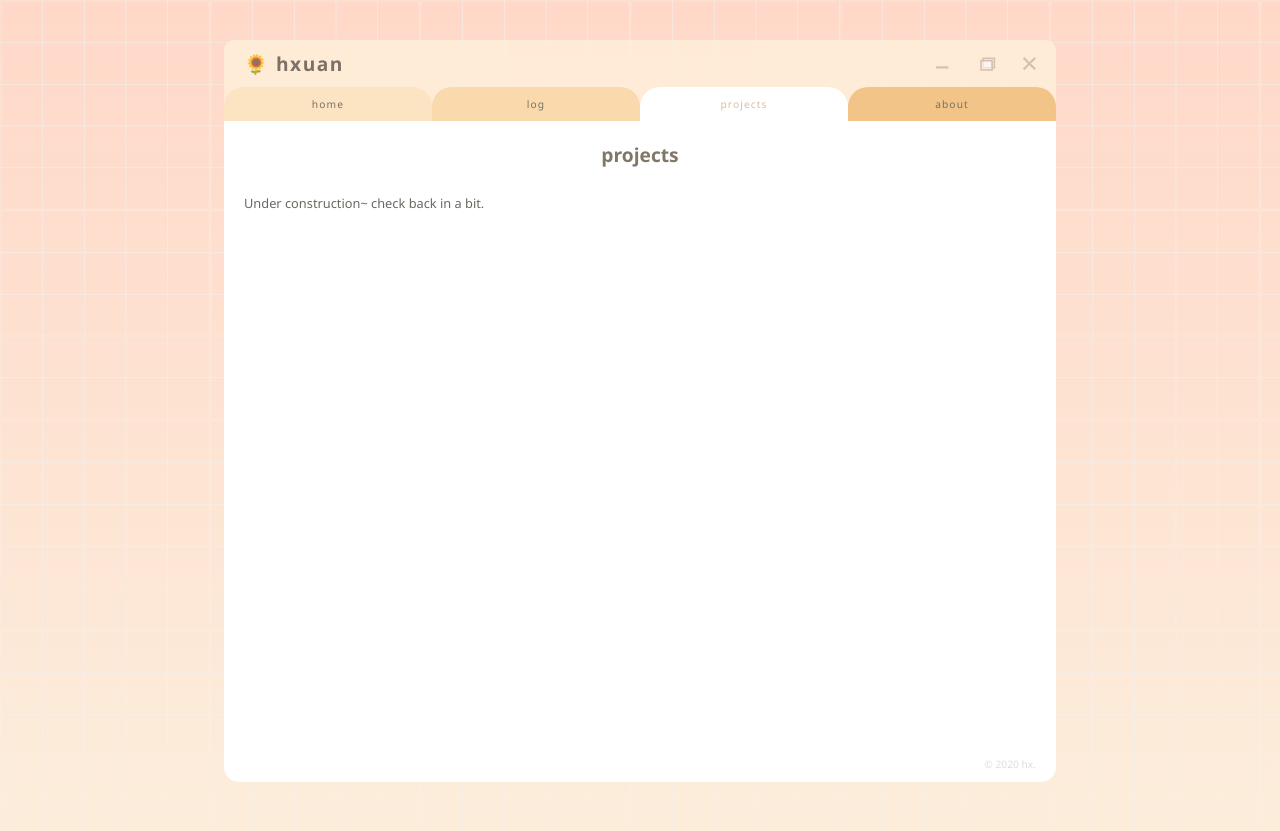
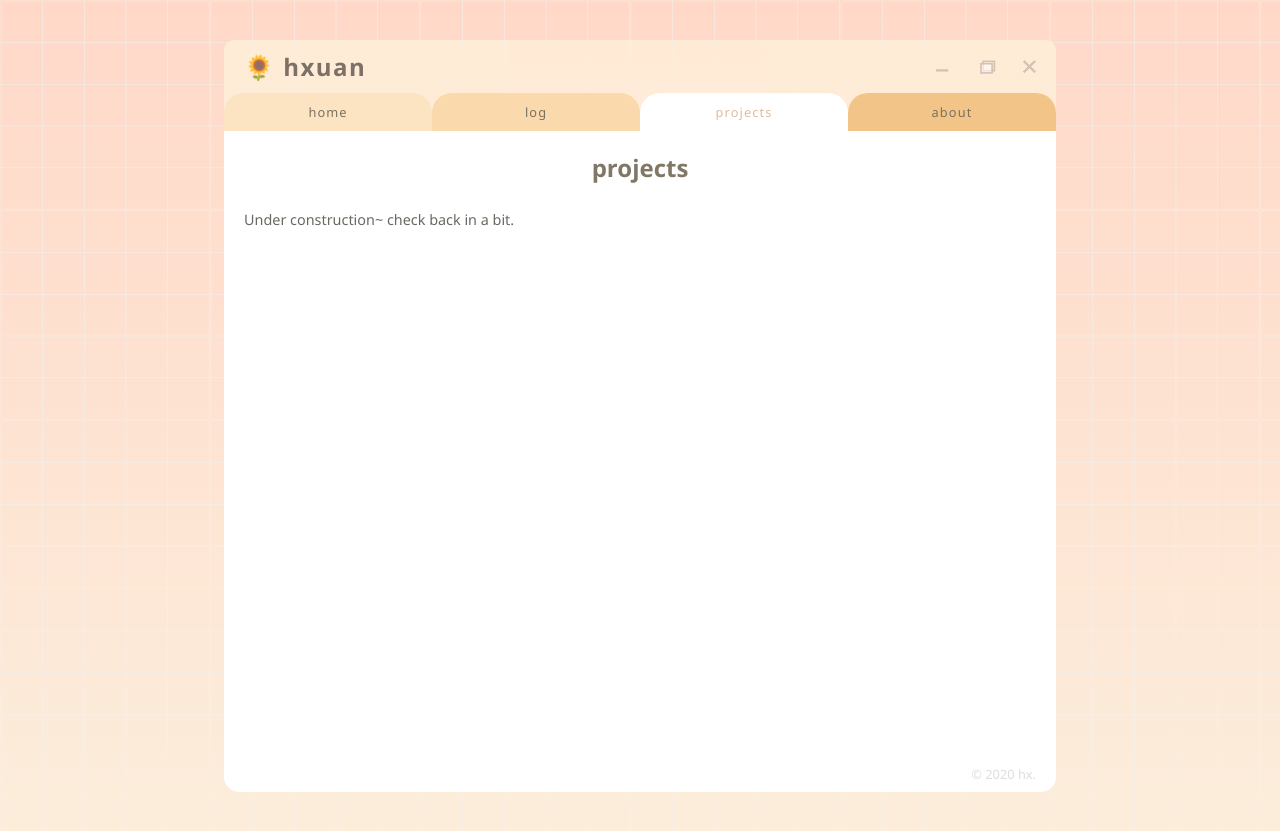
Before and after one commit to h-xuan/h-xuan.github.io, a Jekyll site: the page built from projects.md, in a window 1280 px wide. Shown: the top 831 px of the page. Built offline with Jekyll 4.4.1, drawn with Linux system fonts in a browser that asks for light colours.

Commit message:
p font size

```diff
--- a/assets/style.css
+++ b/assets/style.css
@@ -13,7 +13,7 @@ body {
   display: flex;
   flex-direction: column;
   min-height: 100vh;
-  font-size: 0.8em;
+  font-size: 1em;
 }
 
 .wrapper {
@@ -174,6 +174,9 @@ nav a:hover {
 }
 
 /* headings, divs, etc */
+p {
+  font-size: 0.9em;
+}
 ::selection {
   background: #ffeac9;
 }
```
